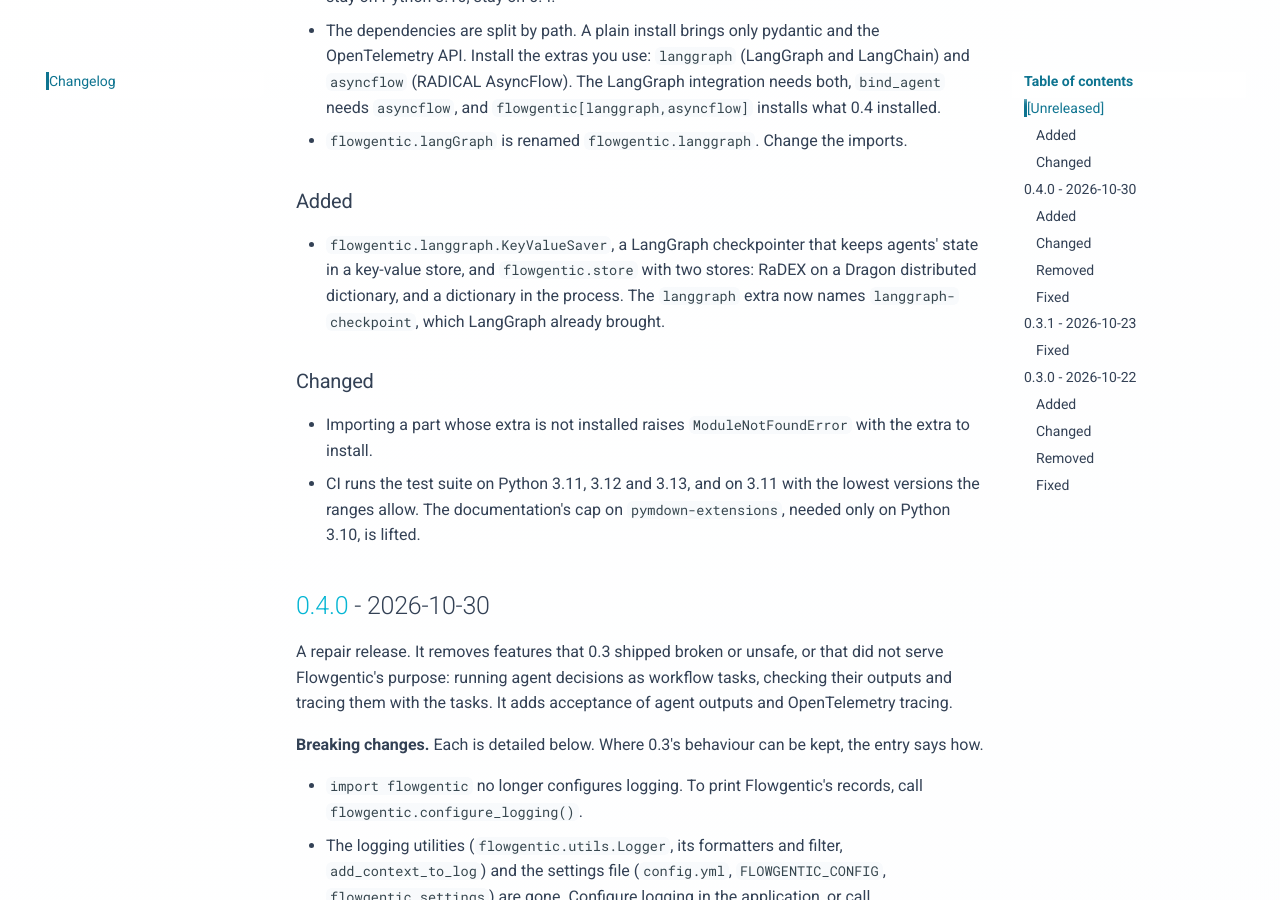
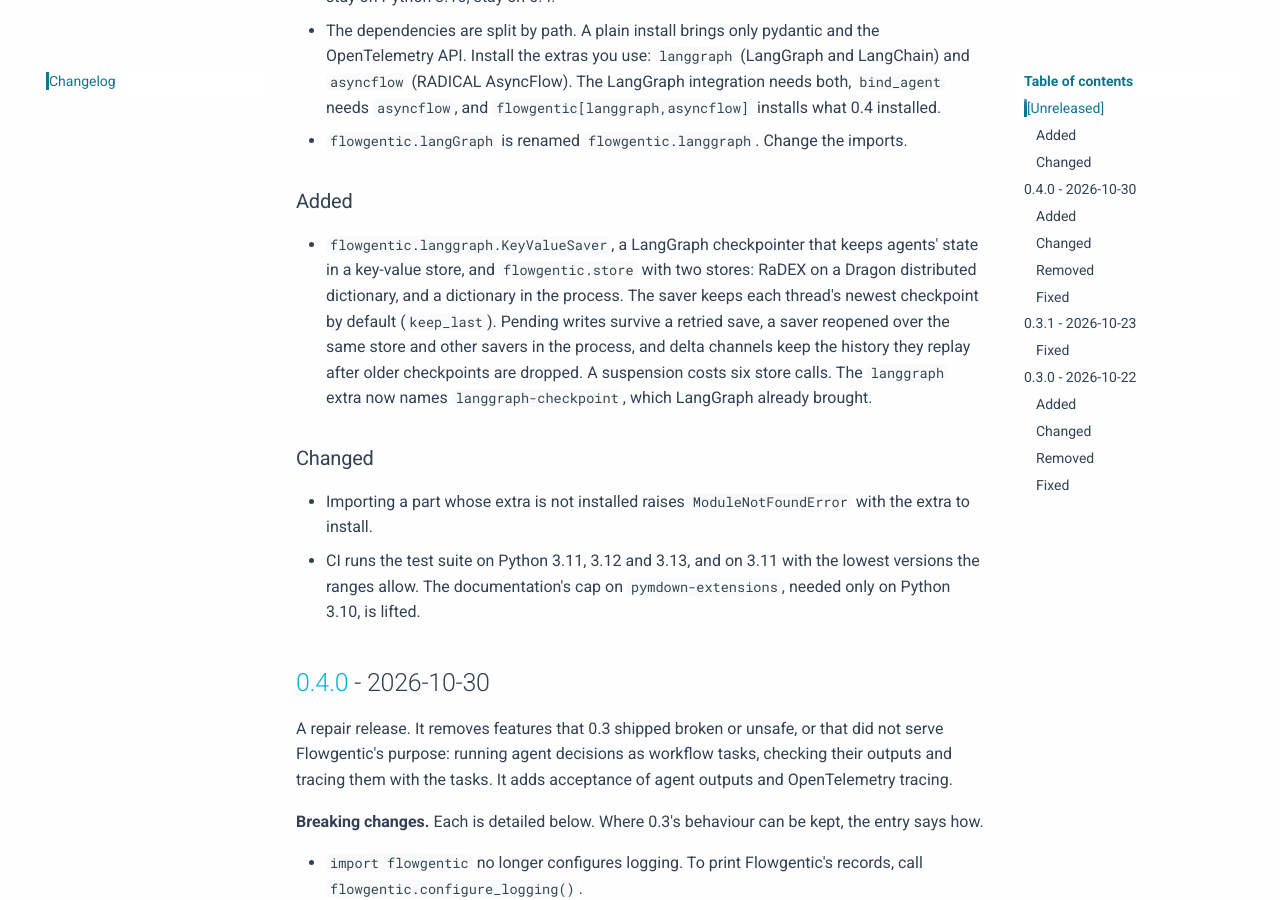
Before and after one commit to stride-research/flowgentic, an MkDocs documentation site: the page built from docs/changelog.md, in a window 1280 px wide and 900 px high, scrolled down 521 px. Built offline with MkDocs 1.6.1 and Material for MkDocs 9.7.7, drawn with Linux system fonts in a browser that asks for light colours; comment, search, counter and statistics services are not loaded.

Commit message:
Test delta history under async durability and update the checkpointer docs
Run the delta-channel test under async durability as well as sync and exit.
Wrap the extras paragraph of the checkpointer page, and say why a suspension
takes six store calls: saving pending writes reads the newest checkpoint and
the saved writes, so a retried save or another saver adds to them. The
changelog now covers pending writes kept across retries, reopening and other
savers, and the delta history kept after pruning.

```diff
--- a/CHANGELOG.md
+++ b/CHANGELOG.md
@@ -25,8 +25,12 @@ predate this changelog, so their changes are not listed here.
 - `flowgentic.langgraph.KeyValueSaver`, a LangGraph checkpointer that keeps
   agents' state in a key-value store, and `flowgentic.store` with two stores:
   RaDEX on a Dragon distributed dictionary, and a dictionary in the process.
-  The `langgraph` extra now names `langgraph-checkpoint`, which LangGraph
-  already brought.
+  The saver keeps each thread's newest checkpoint by default (`keep_last`).
+  Pending writes survive a retried save, a saver reopened over the same store
+  and other savers in the process, and delta channels keep the history they
+  replay after older checkpoints are dropped. A suspension costs six store
+  calls. The `langgraph` extra now names `langgraph-checkpoint`, which
+  LangGraph already brought.
 
 ### Changed
 
```
Also changed, not shown: docs/features/checkpointer.md (+9 -7 lines), 1 other file.
